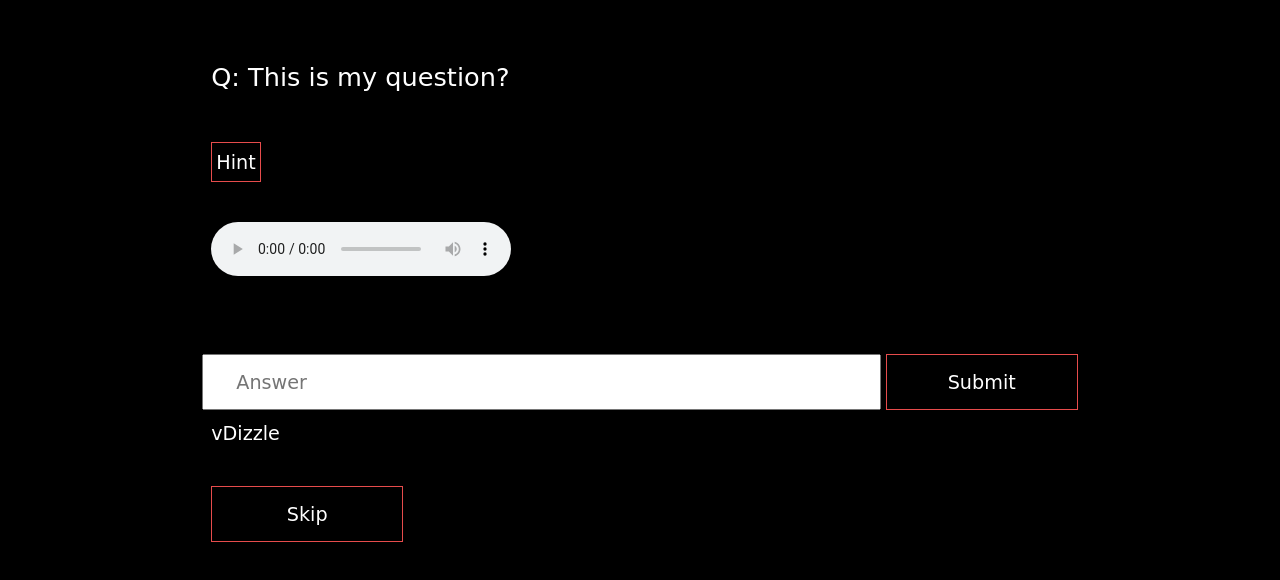
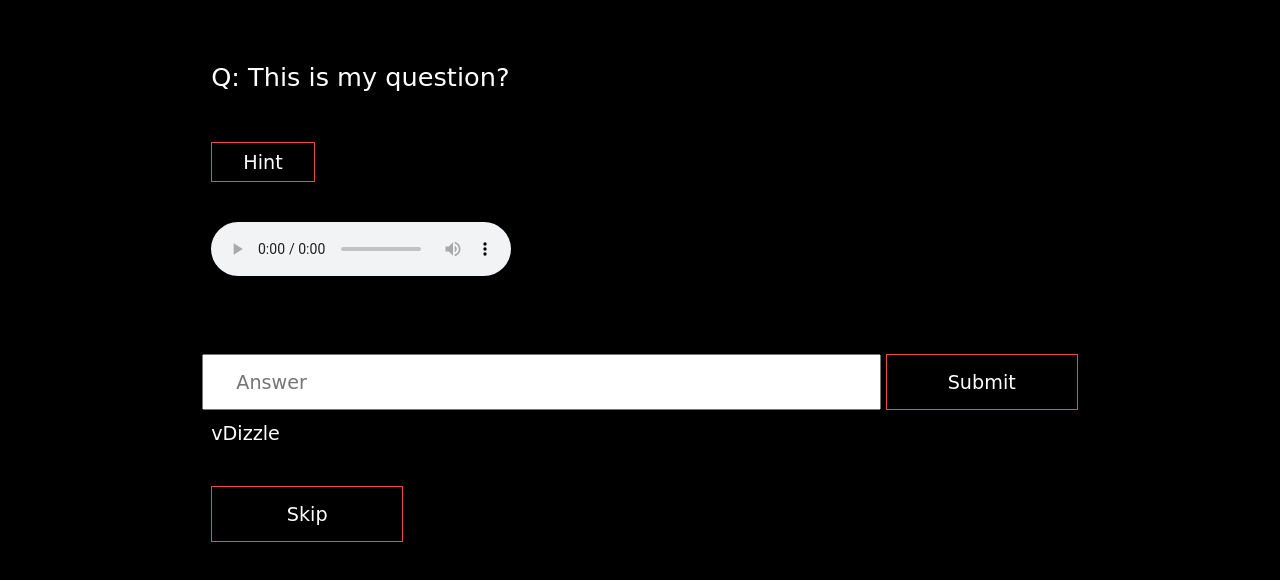
Before and after one commit to vDizzlze/TriniTing, a plain HTML site: page index.html in a window 1280 px wide. Shown: the part 218-798 px from the top of the page. Drawn offline with Linux system fonts and the light colour scheme; a web font is replaced by a local one.

Commit message:
Update myCSS.css

```diff
--- a/myCSS.css
+++ b/myCSS.css
@@ -268,7 +268,7 @@ nav {
 	background-color: black;
 	border: 0.1rem solid rgba(231, 76, 76, 100);
 	color: white;
-	width: 120%;
+	width: 250%;
 	height: 5vh;
 	font-size: 1.5vw;
 	font-family: 'Langar', cursive;
```
